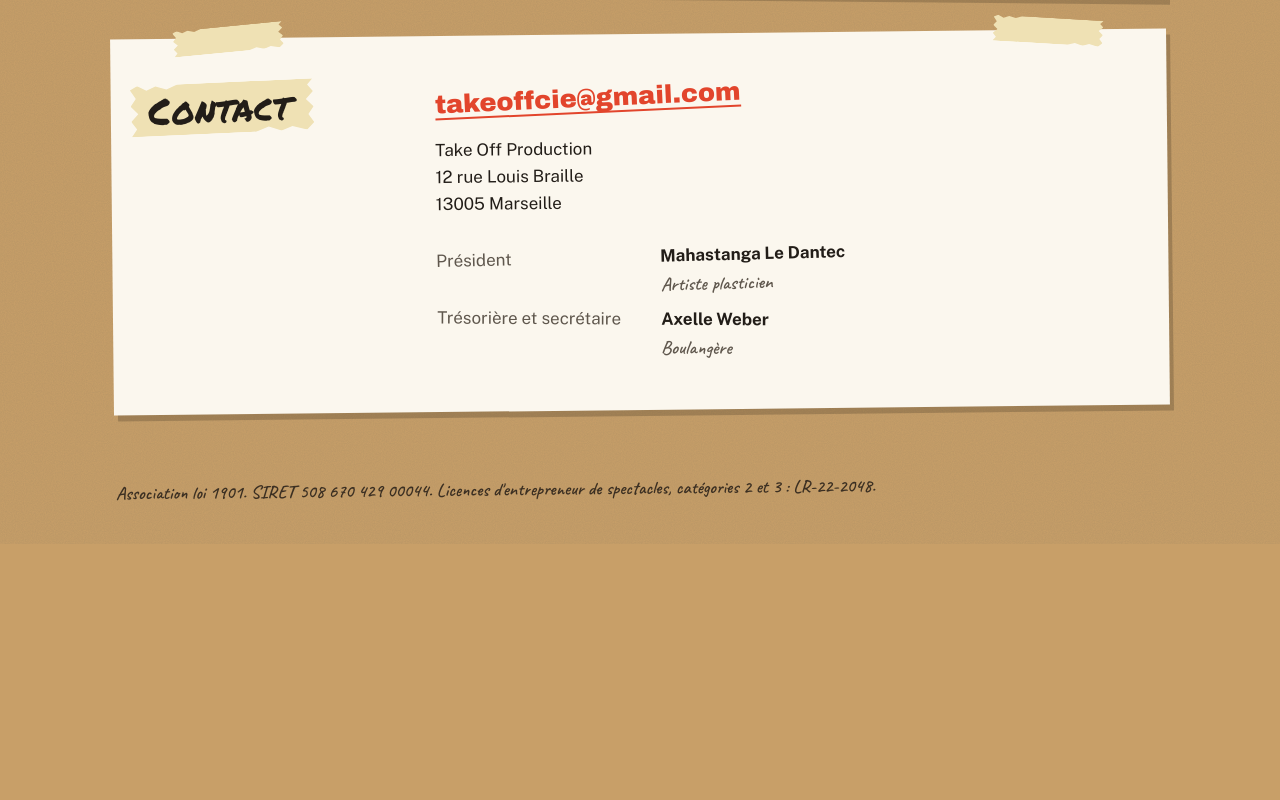
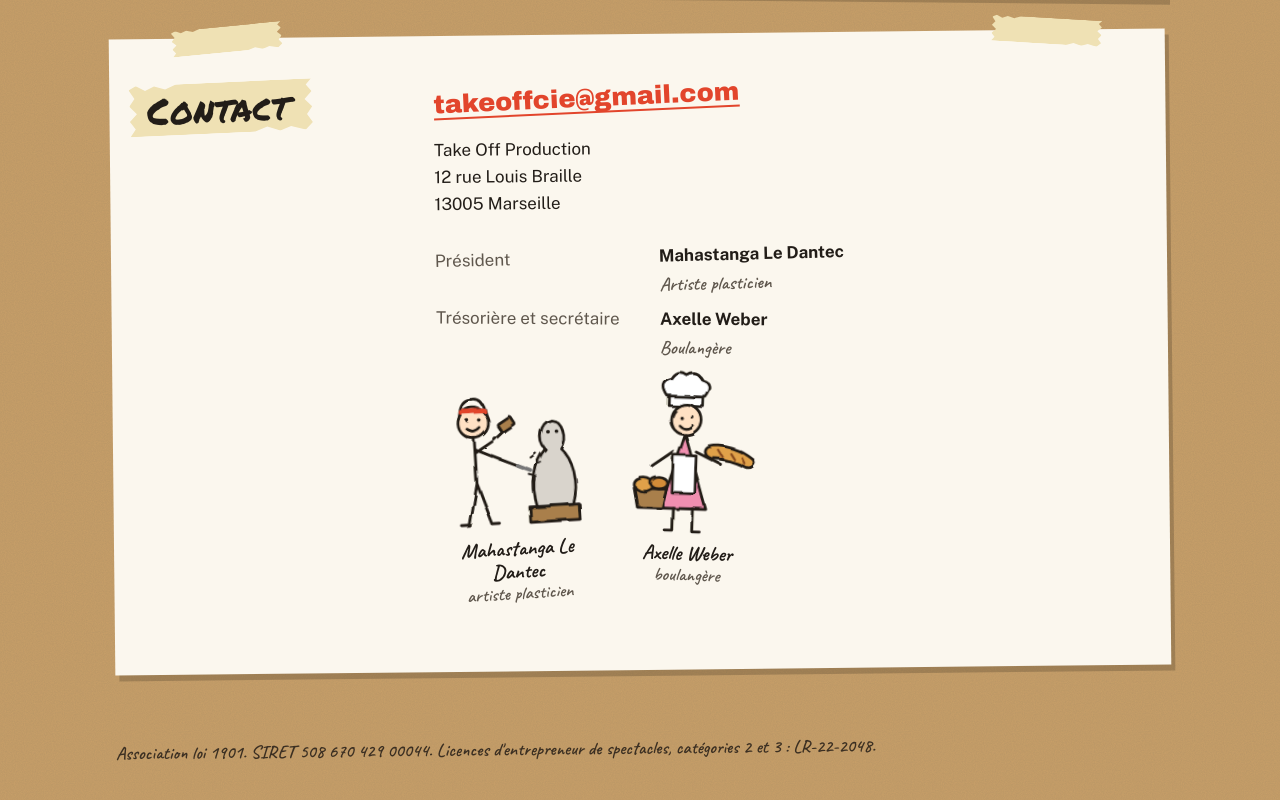
Before and after one commit to takeoff-sys/takeoff-production, a plain HTML site: page proposition.html in a window 1280 px wide. Shown: the part 4001-4801 px from the top of the page. Before the commit the page ends 4545 px from the top, so only its background shows below. Drawn offline with nearby package versions, Linux system fonts and the light colour scheme.

Commit message:
Proposition : bonshommes du bureau actuel
Co-Authored-By: Claude Opus 5.5 <noreply@anthropic.com>
Claude-Session: https://claude.ai/code/session_01KkxsqQZaxfDMYjhbc1fMEW

```diff
--- a/fusee.css
+++ b/fusee.css
@@ -257,7 +257,7 @@ h2::after { display: none; }
 .foot p { font-family: var(--hand); font-weight: 600; font-size: 1.15rem; transform: rotate(-0.6deg); }
 
 /* Bonshommes dessinés */
-.prose .crew { display: flex; flex-wrap: wrap; gap: 0.5rem 1.5rem; margin: 0.25rem 0 1.5rem; transform: none; }
+.crew { display: flex; flex-wrap: wrap; gap: 0.5rem 1.5rem; margin: 0.25rem 0 1.5rem; transform: none; }
 .kid { margin: 0; width: 9.5rem; text-align: center; }
 .kid svg { display: block; width: 100%; height: auto; overflow: visible; }
 .kid figcaption { font-family: var(--hand); font-weight: 600; font-size: 1.15rem; line-height: 1.1; color: var(--soft); }
--- a/proposition.html
+++ b/proposition.html
@@ -9,7 +9,7 @@
 <link rel="preconnect" href="https://fonts.googleapis.com">
 <link rel="preconnect" href="https://fonts.gstatic.com" crossorigin>
 <link href="https://fonts.googleapis.com/css2?family=Archivo+Black&family=Caveat:wght@600;700&family=Permanent+Marker&family=Public+Sans:wght@400;600;700&display=swap" rel="stylesheet">
-<link rel="stylesheet" href="fusee.css?v=4">
+<link rel="stylesheet" href="fusee.css?v=5">
 </head>
 <body>
 
@@ -303,6 +303,38 @@
         <div><dt>Président</dt><dd>Mahastanga Le Dantec<small>Artiste plasticien</small></dd></div>
         <div><dt>Trésorière et secrétaire</dt><dd>Axelle Weber<small>Boulangère</small></dd></div>
       </dl>
+
+      <div class="crew">
+      <figure class="kid">
+        <svg viewBox="0 0 160 175" role="img" aria-label="Dessin : Mahastanga Le Dantec, artiste plasticien"><g filter="url(#boil)"><path d="M96 160 h52 v-16 h-52 Z" fill="#a97f4b" stroke="#221d18" stroke-width="3" stroke-linecap="round" stroke-linejoin="round"/>
+      <path d="M104 144 C 98 120 104 96 116 84 C 108 74 112 56 124 54 C 136 56 140 74 132 84 C 144 96 150 120 142 144 Z" fill="#d9d4cc" stroke="#221d18" stroke-width="3" stroke-linecap="round" stroke-linejoin="round"/>
+      <circle cx="120" cy="66" r="2" fill="#221d18"/><circle cx="129" cy="66" r="2" fill="#221d18"/>
+      <circle cx="42" cy="52" r="16" fill="#ffe1c4" stroke="#221d18" stroke-width="3" stroke-linecap="round" stroke-linejoin="round"/>
+      <circle cx="36" cy="49" r="2" fill="#221d18"/><circle cx="48" cy="49" r="2" fill="#221d18"/>
+      <path d="M35 58 q7 7 14 0" fill="none" stroke="#221d18" stroke-width="3" stroke-linecap="round" stroke-linejoin="round"/><path d="M28 44 q2 -18 14 -16 q12 -2 14 16" fill="none" stroke="#221d18" stroke-width="3" stroke-linecap="round" stroke-linejoin="round"/><path d="M30 40 h24" stroke="#e2452c" stroke-width="5" stroke-linecap="round"/>
+      <path d="M42 68 v48 M42 80 L68 92 L86 100 M42 84 L62 72 L74 62 M42 116 L32 160 M42 116 L56 160 M32 160 h-8 M56 160 h8" fill="none" stroke="#221d18" stroke-width="3" stroke-linecap="round" stroke-linejoin="round"/>
+      <path d="M86 100 L100 106" stroke="#777" stroke-width="4" stroke-linecap="round"/>
+      <rect x="68" y="50" width="16" height="10" rx="2" fill="#a97f4b" transform="rotate(-30 76 55)" stroke="#221d18" stroke-width="3" stroke-linecap="round" stroke-linejoin="round"/>
+      <path d="M100 92 l6 -4 M104 100 l7 -2 M98 110 l6 2" stroke="#221d18" stroke-width="2" stroke-linecap="round"/></g></svg>
+        <figcaption><b>Mahastanga Le Dantec</b> artiste plasticien</figcaption>
+      </figure>
+      <figure class="kid">
+        <svg viewBox="0 0 160 175" role="img" aria-label="Dessin : Axelle Weber, boulangère"><g filter="url(#boil)"><path d="M54 22 q-10 -14 4 -18 q6 -10 16 -4 q10 -6 16 4 q14 4 4 18 Z" fill="#fff" stroke="#221d18" stroke-width="3" stroke-linecap="round" stroke-linejoin="round"/>
+      <path d="M56 22 h36 v10 h-36 Z" fill="#fff" stroke="#221d18" stroke-width="3" stroke-linecap="round" stroke-linejoin="round"/>
+      <circle cx="74" cy="46" r="16" fill="#ffe1c4" stroke="#221d18" stroke-width="3" stroke-linecap="round" stroke-linejoin="round"/>
+      <circle cx="68" cy="43" r="2" fill="#221d18"/><circle cx="80" cy="43" r="2" fill="#221d18"/>
+      <path d="M67 52 q7 7 14 0" fill="none" stroke="#221d18" stroke-width="3" stroke-linecap="round" stroke-linejoin="round"/>
+      <path d="M74 62 L50 140 L98 140 Z" fill="#f08fb0" stroke="#221d18" stroke-width="3" stroke-linecap="round" stroke-linejoin="round"/>
+      <path d="M62 84 h24 v40 h-24 Z" fill="#fff" stroke="#221d18" stroke-width="3" stroke-linecap="round" stroke-linejoin="round"/>
+      <path d="M62 80 L40 96 M86 80 L112 92" fill="none" stroke="#221d18" stroke-width="3" stroke-linecap="round" stroke-linejoin="round"/>
+      <path d="M100 74 C 114 70 134 76 146 86 C 150 92 144 96 138 94 C 126 88 112 86 102 86 C 94 84 94 76 100 74 Z" fill="#e0a14a" stroke="#221d18" stroke-width="3" stroke-linecap="round" stroke-linejoin="round"/>
+      <path d="M110 78 l4 6 M122 80 l4 6 M134 84 l3 6" stroke="#8a4b1f" stroke-width="2.5" stroke-linecap="round"/>
+      <path d="M22 120 h34 l-4 20 h-26 Z" fill="#a97f4b" stroke="#221d18" stroke-width="3" stroke-linecap="round" stroke-linejoin="round"/>
+      <ellipse cx="32" cy="116" rx="10" ry="7" fill="#e0a14a" stroke="#221d18" stroke-width="3" stroke-linecap="round" stroke-linejoin="round"/><ellipse cx="48" cy="114" rx="9" ry="6" fill="#d38c38" stroke="#221d18" stroke-width="3" stroke-linecap="round" stroke-linejoin="round"/>
+      <path d="M64 140 v24 M84 140 v24 M64 164 h-8 M84 164 h8" stroke="#221d18" stroke-width="3" stroke-linecap="round" stroke-linejoin="round"/></g></svg>
+        <figcaption><b>Axelle Weber</b> boulangère</figcaption>
+      </figure>
+      </div>
     </div>
   </div>
 </section>
```
